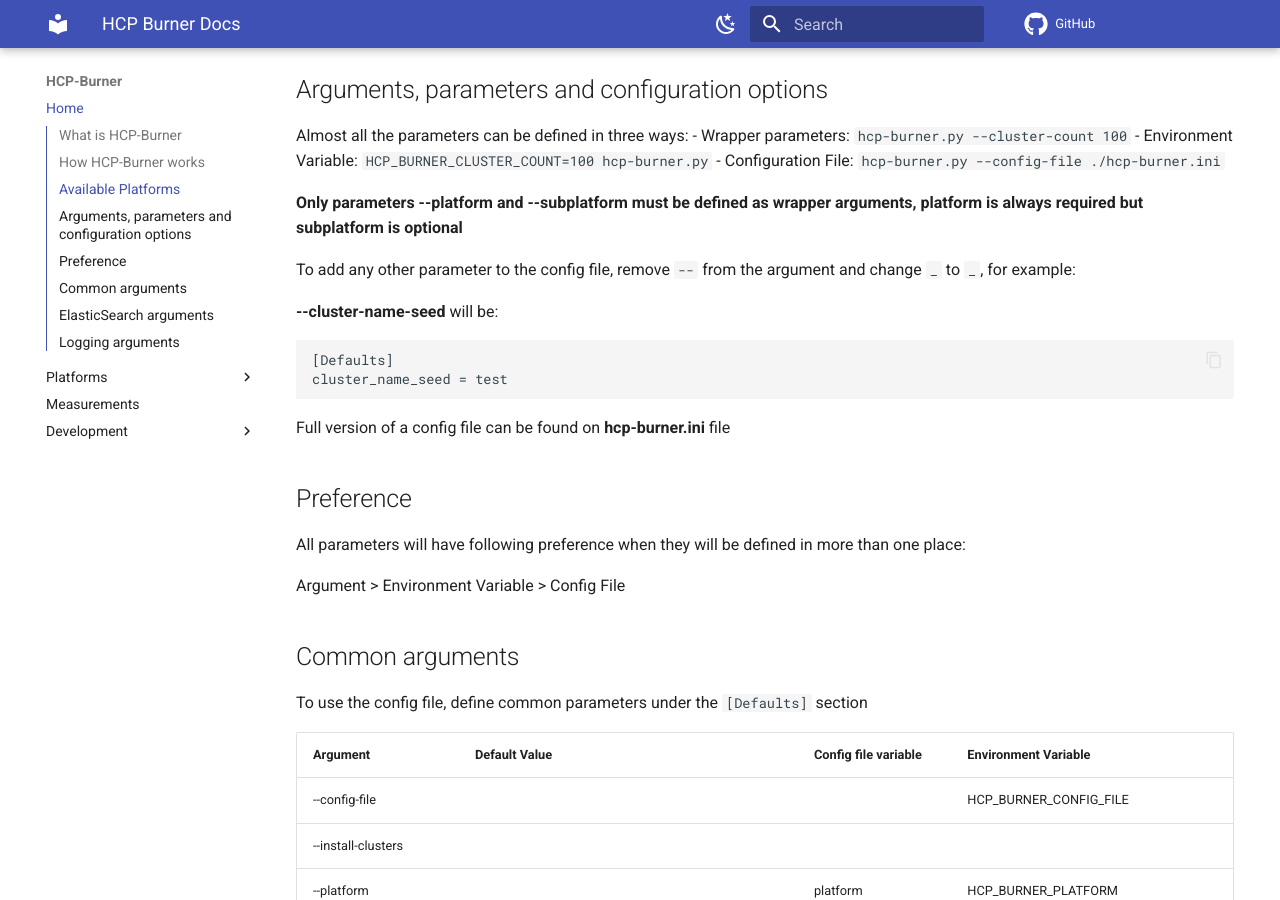
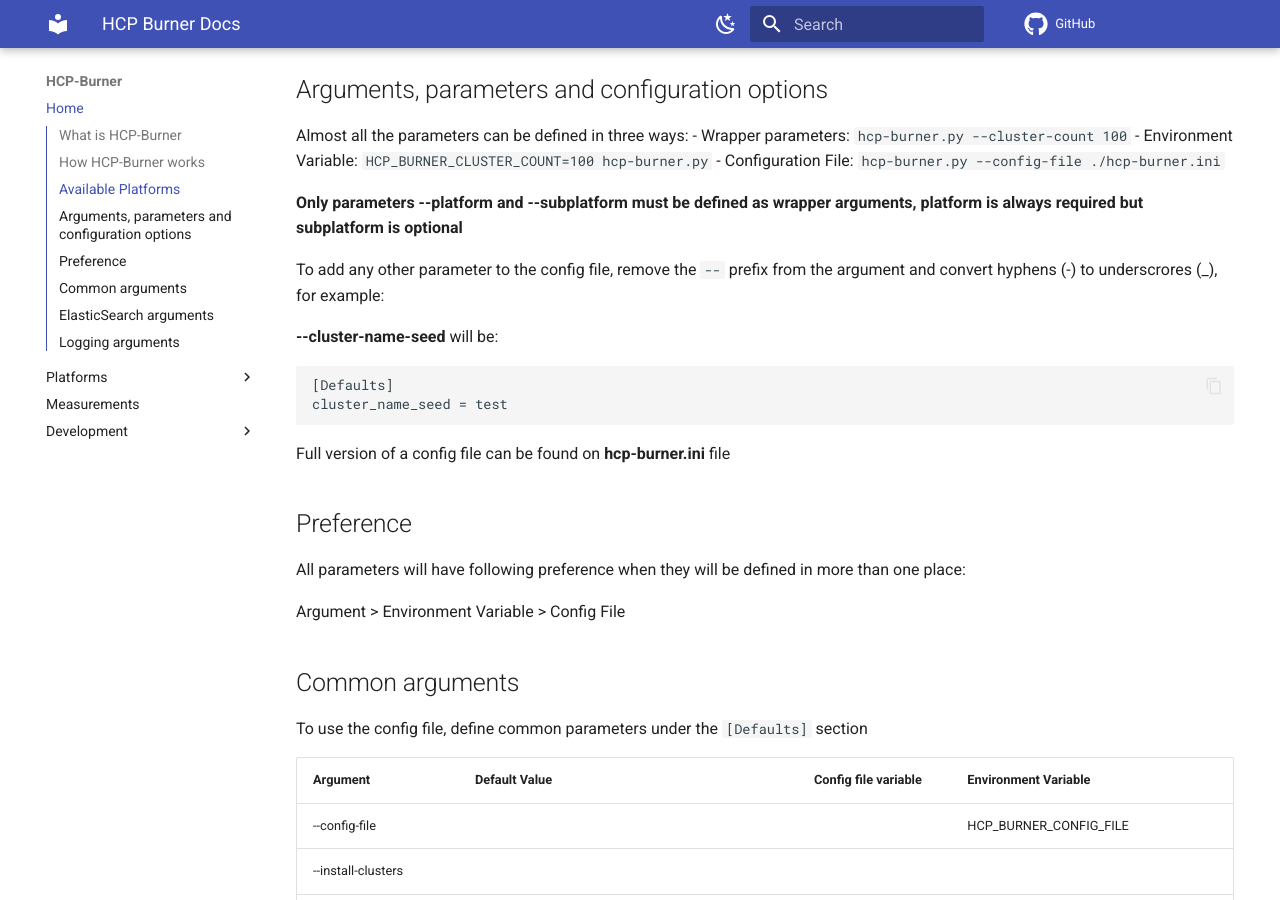
Before and after one commit to cloud-bulldozer/hcp-burner, an MkDocs documentation site: the page built from docs/index.md, in a window 1280 px wide and 900 px high, scrolled down 1128 px. Built offline with MkDocs 1.6.1 and Material for MkDocs 9.7.7, drawn with Linux system fonts in a browser that asks for light colours; comment, search, counter and statistics services are not loaded; the version menu is left out.

Commit message:
Fix Readme: How to convert CLI arguments to config file (#38)
- Clarified how to convert CLI arguments to config file format (hyphen to underscore)

````diff
--- a/docs/index.md
+++ b/docs/index.md
@@ -49,7 +49,7 @@ Almost all the parameters can be defined in three ways:
 
 **Only parameters --platform and --subplatform must be defined as wrapper arguments, platform is always required but subplatform is optional**
 
-To add any other parameter to the config file, remove `--` from the argument and change `_` to `_`, for example:
+To add any other parameter to the config file, remove the `--` prefix from the argument and convert hyphens (-) to underscrores (_), for example:
 
 **--cluster-name-seed** will be:
 ```
````
